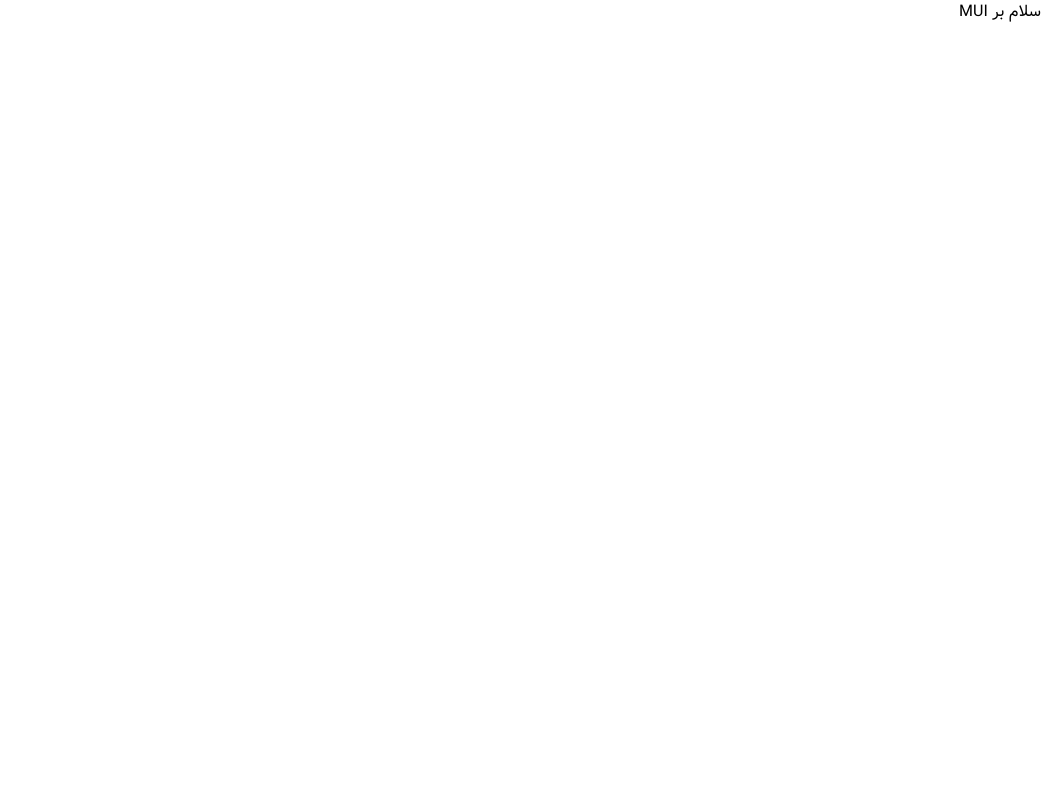
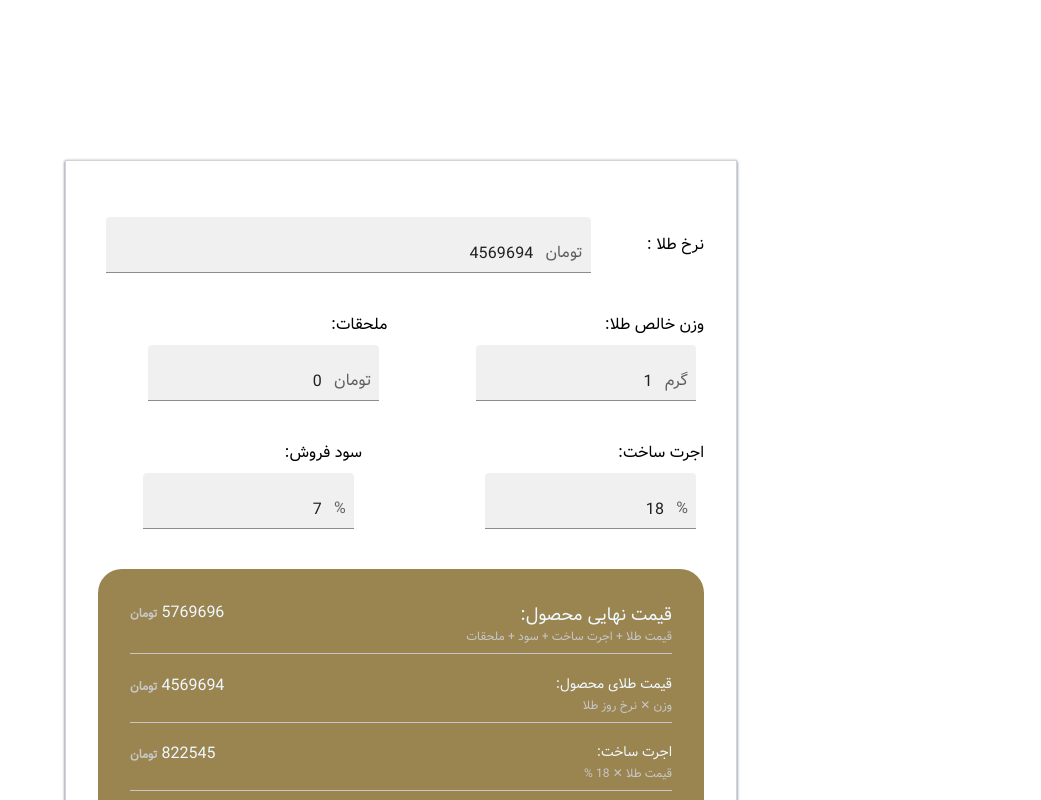
Before and after one commit to KhazaeiAmir110/help_front, a React (Vite) app: page / in a window 1280 px wide. Shown: the top 800 px of the page, without its empty margins (239-1280 px from the left). Built offline with nearby package versions, Linux system fonts and the light colour scheme.

Commit message:
initial calculator

```diff
--- a/src/components/pages/Home.jsx
+++ b/src/components/pages/Home.jsx
@@ -1,11 +1,193 @@
+import {FilledInput, FormControl, InputAdornment, InputLabel} from "@mui/material";
+import {useEffect, useState} from "react";
+
 function Home() {
 
+
+    const [spotPrice, setSpotPrice] = useState(4569694); // نرخ طلا
+
+    const [netWeight, setNetWeight] = useState(1); // وزن خالص
+    const [attachments, setAttachments] = useState(0);
+
+    const [hallmark, setHallmark] = useState(18); // اجرت ساخت
+    const [markup, setMarkup] = useState(7); // سود فروش
+
+
+    // payments
+    const [paymentWeight, setPaymentWeight] = useState(0);
+    const [paymentHallmark, setPaymentHallmark] = useState(0);
+    const [paymentMarkup, setPaymentMarkup] = useState(0);
+    const [paymentFinal, setPaymentFinal] = useState(0);
+
+
+    function Services(spotPrice, netWeight, attachments, hallmark, markup) {
+        const payment_weight = Math.ceil(spotPrice * netWeight);
+        const payment_hallmark = Math.ceil((hallmark / 100) * payment_weight);
+        const payment_markup = Math.ceil((payment_weight + payment_hallmark) * (markup / 100));
+        const payment_final = payment_weight + payment_hallmark + payment_markup;
+
+        setPaymentWeight(payment_weight);
+        setPaymentHallmark(payment_hallmark);
+        setPaymentMarkup(payment_markup);
+        setPaymentFinal(payment_final);
+    }
+
+    useEffect(() => {
+        Services(spotPrice, netWeight, attachments, hallmark, markup);
+    }, [spotPrice, netWeight, attachments, hallmark, markup]);
+
+
     return (
-        <>
-            <h1>سلام بر MUI</h1>
-        </>
+        <div className={"mt-40"}>
+            <div
+                className={"bg-white border border-gray-300 max-w-2xl w-full shadow shadow-gray-500 mx-auto mb-8 p-12 px-8"}>
+                <div className="flex flex-col gap-8">
+                    <div className="flex items-center justify-between">
+                        <h1>نرخ طلا :</h1>
+                        <FormControl className="w-4/5 ml-0 pl-8" sx={{m: 1}} variant="filled">
+                            <InputLabel htmlFor="filled-adornment-amount"></InputLabel>
+                            <FilledInput
+                                id="filled-adornment-amount"
+                                startAdornment={<InputAdornment position="start">تومان</InputAdornment>}
+                                defaultValue={spotPrice}
+                            />
+                        </FormControl>
+                    </div>
 
+                    <div className="flex items-center justify-between">
+                        <div>
+                            <h1>وزن خالص طلا:</h1>
+                            <FormControl className="w-4/5 ml-0 pl-8" sx={{m: 1}} variant="filled">
+                                <InputLabel htmlFor="filled-adornment-amount"></InputLabel>
+                                <FilledInput
+                                    id="filled-adornment-amount"
+                                    startAdornment={<InputAdornment position="start">گرم</InputAdornment>}
+                                    defaultValue={netWeight}
+                                />
+                            </FormControl>
+                        </div>
+                        <div>
+                            <h1>ملحقات:</h1>
+                            <FormControl className="w-4/5 ml-0 pl-8" sx={{m: 1}} variant="filled">
+                                <InputLabel htmlFor="filled-adornment-amount"></InputLabel>
+                                <FilledInput
+                                    id="filled-adornment-amount"
+                                    startAdornment={<InputAdornment position="start">تومان</InputAdornment>}
+                                    defaultValue={attachments}
+                                />
+                            </FormControl>
+                        </div>
+                    </div>
+
+                    <div className="flex items-center justify-between">
+                        <div>
+                            <h1>اجرت ساخت:</h1>
+                            <FormControl className="w-4/5 ml-0 pl-8" sx={{m: 1}} variant="filled">
+                                <InputLabel htmlFor="filled-adornment-amount"></InputLabel>
+                                <FilledInput
+                                    id="filled-adornment-amount"
+                                    startAdornment={<InputAdornment position="start">%</InputAdornment>}
+                                    defaultValue={hallmark}
+                                />
+                            </FormControl>
+                        </div>
+                        <div>
+                            <h1>سود فروش:</h1>
+                            <FormControl className="w-4/5 ml-0 pl-8" sx={{m: 1}} variant="filled">
+                                <InputLabel htmlFor="filled-adornment-amount"></InputLabel>
+                                <FilledInput
+                                    id="filled-adornment-amount"
+                                    startAdornment={<InputAdornment position="start">%</InputAdornment>}
+                                    defaultValue={markup}
+                                />
+                            </FormControl>
+                        </div>
+                    </div>
+                </div>
+
+                <div
+                    className={"mt-8 p-8 bg-[#9a8450] rounded-3xl w-full h-full text-sky-50"}>
+
+                    <div className="flex flex-col">
+                        <div className="flex justify-between">
+                            <h1 className="text-lg">قیمت نهایی محصول:</h1>
+                            <h1>{paymentFinal}<span className="mr-1 text-[#c7c7c7] text-xs font-semibold">تومان</span>
+                            </h1>
+                        </div>
+                        <div>
+                            <h2 className="text-[#c7c7c7] text-xs">قیمت طلا + اجرت ساخت + سود + ملحقات</h2>
+                        </div>
+                    </div>
+                    <div className="mt-2 bg-[#c7c7c7] w-full h-[0.5px]"/>
+
+                    <div className="mt-5 flex flex-col">
+                        <div className="flex justify-between">
+                            <h1 className="text-sm">قیمت طلای محصول:</h1>
+                            <h1>{paymentWeight}<span className="mr-1 text-[#c7c7c7] text-xs font-semibold">تومان</span>
+                            </h1>
+                        </div>
+                        <div>
+                            <h2 className="text-[#c7c7c7] text-xs">وزن ✕ نرخ روز طلا</h2>
+                        </div>
+                    </div>
+                    <div className="mt-2 bg-[#c7c7c7] w-full h-[0.5px]"/>
+
+                    <div className="mt-5 flex flex-col">
+                        <div className="flex justify-between">
+                            <h1 className="text-sm">اجرت ساخت:</h1>
+                            <h1>{paymentHallmark}<span
+                                className="mr-1 text-[#c7c7c7] text-xs font-semibold">تومان</span></h1>
+                        </div>
+                        <div>
+                            <h2 className="text-[#c7c7c7] text-xs">قیمت طلا ✕ 18 %</h2>
+                        </div>
+                    </div>
+                    <div className="mt-2 bg-[#c7c7c7] w-full h-[0.5px]"/>
+
+                    <div className="mt-5 flex flex-col">
+                        <div className="flex justify-between">
+                            <h1 className="text-sm">سود فروش طلا:</h1>
+                            <h1>{paymentMarkup}<span className="mr-1 text-[#c7c7c7] text-xs font-semibold">تومان</span>
+                            </h1>
+                        </div>
+                        <div>
+                            <h2 className="text-[#c7c7c7] text-xs">(قیمت طلا + اجرت ساخت) ✕ 7 %</h2>
+                        </div>
+                    </div>
+
+                </div>
+            </div>
+        </div>
     );
 }
 
 export default Home;
+
+
+/*
+* <form className="mt-0 block isolate" action="https://saatchico.com/calculator" method="POST">
+                    <input type="hidden" name="_token" value="hkPpYGcOHMkuNyAPKaNC27ZmemMqJyQjS9ywD4A6"/>
+                    <div className="form-group">
+                        <div className={"flex flex-wrap -mx-4"}>
+                            <div className={"relative mt-2.5 flex justify-between mb-7"}>
+                                <div className={"flex flex-col gap-8"}>
+                                    <div className={"relative pr-0 pl-0 w-full"}>
+                                        <label htmlFor="carat" className="pt-3 mt-1">نرخ طلا:</label>
+                                    </div>
+                                    <div className={"relative col-md-8 w-full"}>
+                                        <input type="text"
+                                               className={"w-full h-[43px] border border-gray-300 rounded-md text-gray-800 p-1 pl-52 text-sm"}
+                                               id="carat"
+                                               name="carat_price" inputMode="numeric" value="4546609" required=""
+                                               maxLength="19" data-parsley-id="5"/>
+                                        <span
+                                            className={"absolute left-[1px] bottom-[1px] h-[41px] flex items-center px-8 border-r border-gray-300 rounded-l-md"}>تومان</span>
+                                    </div>
+                                </div>
+                            </div>
+                        </div>
+                        <div className="flex flex-wrap -mx-4"></div>
+                        <div className="flex flex-wrap -mx-4"></div>
+                    </div>
+                </form>
+                * */
```
